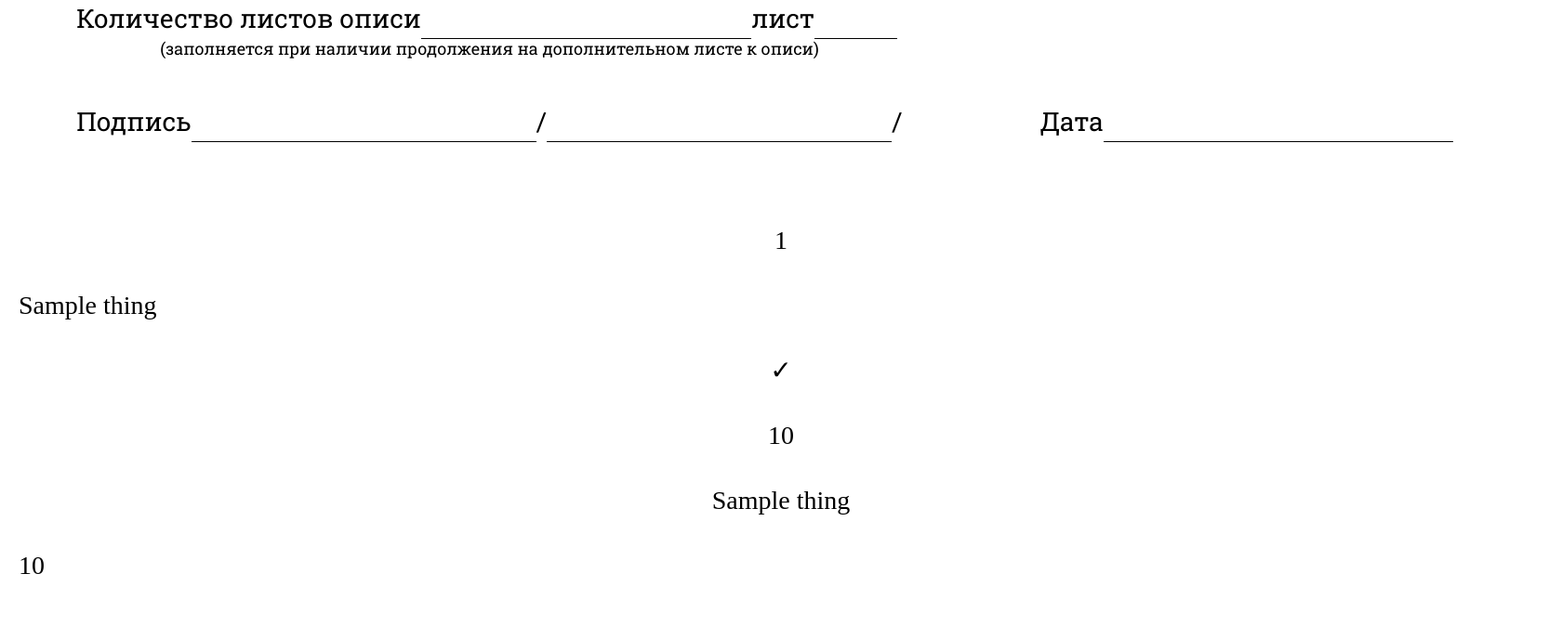
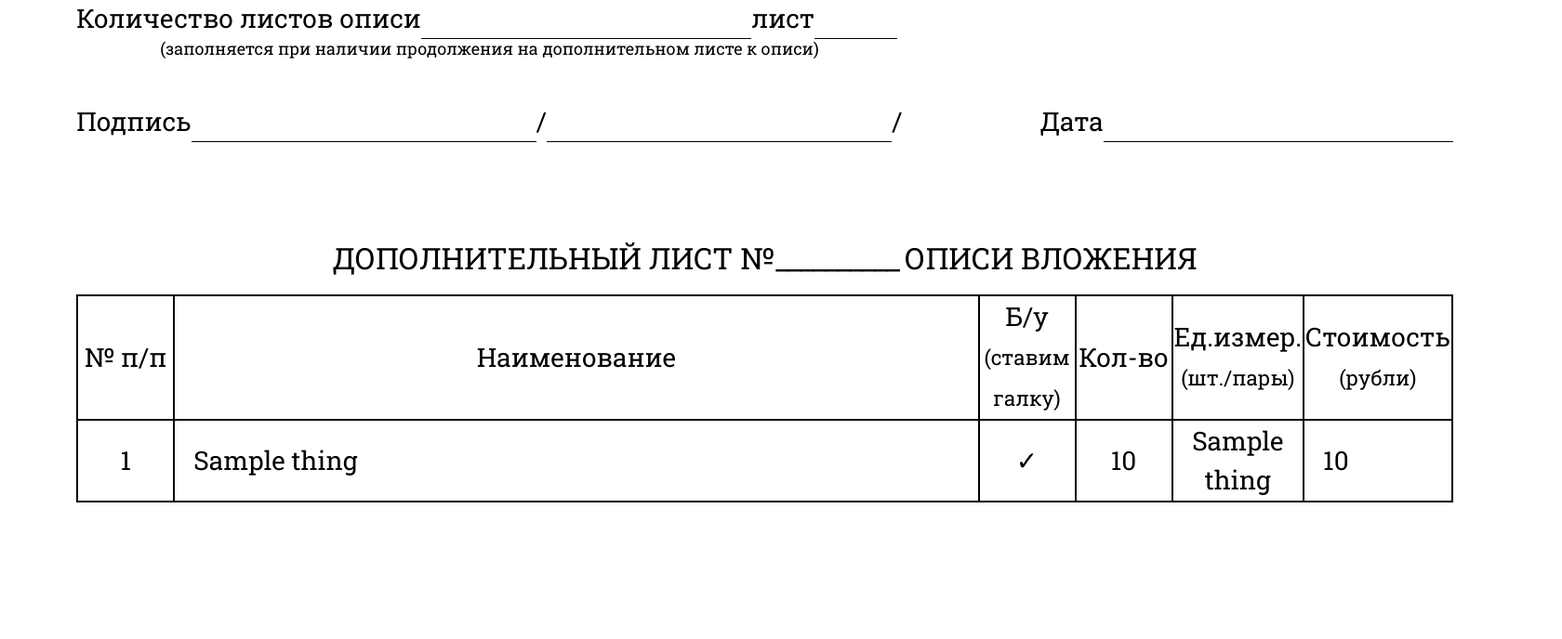
Before and after one commit to YZero/TrafficJamsHistory, a Django app: template personal_items/templates/pdf_template.html in a window 1680 px wide. Shown: the part 2188-2876 px from the top of the page at 93% size. Run offline with Django 3.2, Linux system fonts and the light colour scheme; tables that the repository leaves empty hold one stand-in row (values such as "Sample post"); the template is opened without the code that fills it: values that come from a table or form of the project are taken from there, most other values are stand-ins (such as "Sample title", 1, 10 or a date in 2020); parts of the project's set-up code (start-up, migrations or seed data) failed here and were passed over.

Commit message:
шаблон для  заполнения описи доп. листов

```diff
--- a/personal_items/templates/pdf_template.html
+++ b/personal_items/templates/pdf_template.html
@@ -122,19 +122,6 @@
 </div>
 
 {% for things in next_things_pages %}
-    {% for thing in things %}
-        <div>
-            <p style="text-align: center;">{{ thing.counter }}</p>
-            <p style="padding-left: 20px;">{{ thing.nomenclature__name }}</p>
-            <p style="text-align: center;">&#10003;</p>
-            <p style="text-align: center;">{{ thing.quantity }}</p>
-            <p style="text-align: center;">{{ thing.unit__name }}</p>
-            <p style="padding-left: 20px;">{{ thing.cost }}</p>
-        </div>
-    {% endfor %}
-{% endfor %}
-
-
     <div class="root">
         <section>
             <table>
@@ -153,15 +140,17 @@
                         <small>(рубли)</small>
                     </th>
                 </tr>
-            {% for thing in personalthing_list|slice:"12 : 36" %}
+                {% for thing in things %}
+                    {% if thing %}
                         <tr>
                             <td style="text-align: center;">{{ thing.counter }}</td>
-                <td style="padding-left: 20px;">{{ thing.nomenclature.name }}</td>
+                            <td style="padding-left: 20px;">{{ thing.nomenclature__name }}</td>
                             <td style="text-align: center;">&#10003;</td>
                             <td style="text-align: center;">{{ thing.quantity }}</td>
-                <td style="text-align: center;">{{ thing.unit.name }}</td>
+                            <td style="text-align: center;">{{ thing.unit__name }}</td>
                             <td style="padding-left: 20px;">{{ thing.cost }}</td>
                         </tr>
+                    {% endif %}
                 {% endfor %}
             </table>
         </section>
@@ -181,6 +170,7 @@
             </div>
         </footer>
     </div>
+{% endfor %}
 
 </body>
 </html>
```
Lines whose indentation alone changed are shown as unchanged.
